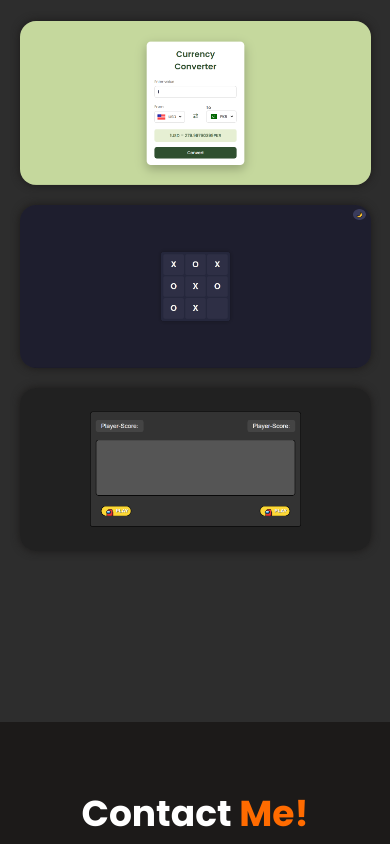
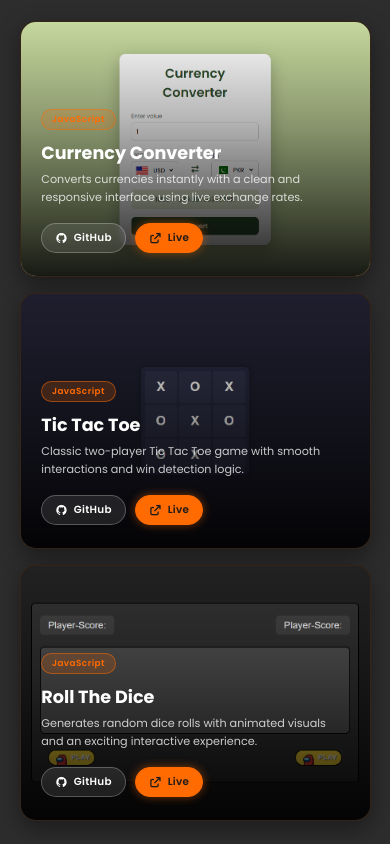
Before and after one commit to MuhammadWaris-55/Personal-Portfolio, a plain HTML site: page client/index.html in a window 390 px wide. Shown: the part 3845-4689 px from the top of the page. Drawn offline with nearby package versions, Linux system fonts and the light colour scheme.

Commit message:
Modify Projects Section

```diff
--- a/client/index.html
+++ b/client/index.html
@@ -4,7 +4,7 @@
 <head>
     <meta charset="UTF-8">
     <meta name="viewport" content="width=device-width, initial-scale=1.0">
-    <title>MERN Stack Developer - WarisCodes</title>
+    <title>WarisCodes</title>
     <link href='https://cdn.boxicons.com/3.0.7/fonts/basic/boxicons.min.css' rel='stylesheet'>
     <link rel="stylesheet" href="https://cdnjs.cloudflare.com/ajax/libs/font-awesome/7.0.1/css/all.min.css"
         integrity="sha512-2SwdPD6INVrV/lHTZbO2nodKhrnDdJK9/kg2XD1r9uGqPo1cUbujc+IYdlYdEErWNu69gVcYgdxlmVmzTWnetw=="
@@ -281,35 +281,58 @@
         <h2 class="heading">Latest <span>Projects</span></h2>
 
         <div class="projects-container">
+
             <div class="projects-box">
-                <img src="assets/project-1.png" alt="Image">
+                <img src="assets/project-1.png" alt="Currency Converter">
                 <div class="project-layer">
+                    <div class="project-tag">JavaScript</div>
                     <h4>Currency Converter</h4>
-                    <p>Converts currencies instantly with a simple and responsive interface.</p>
-                    <a href="https://github.com/MuhammadWaris-55/Currency-Converter" target="_blank"><i
-                            class="fa-solid fa-up-right-from-square"></i></a>
+                    <p>Converts currencies instantly with a clean and responsive interface using live exchange rates.</p>
+                    <div class="project-btns">
+                        <a href="https://github.com/MuhammadWaris-55/Currency-Converter" target="_blank" class="proj-btn github-btn">
+                            <i class="fa-brands fa-github"></i> GitHub
+                        </a>
+                        <a href="#" target="_blank" class="proj-btn live-btn">
+                            <i class="fa-solid fa-arrow-up-right-from-square"></i> Live
+                        </a>
+                    </div>
                 </div>
             </div>
 
             <div class="projects-box">
-                <img src="assets/project-2.png" alt="Image">
+                <img src="assets/project-2.png" alt="Tic Tac Toe">
                 <div class="project-layer">
+                    <div class="project-tag">JavaScript</div>
                     <h4>Tic Tac Toe</h4>
-                    <p>Classic Tic Tac Toe game with interactive and fun gameplay.</p>
-                    <a href="https://github.com/MuhammadWaris-55/Tic-Tac-Toe" target="_blank"><i
-                            class="fa-solid fa-up-right-from-square"></i></a>
+                    <p>Classic two-player Tic Tac Toe game with smooth interactions and win detection logic.</p>
+                    <div class="project-btns">
+                        <a href="https://github.com/MuhammadWaris-55/Tic-Tac-Toe" target="_blank" class="proj-btn github-btn">
+                            <i class="fa-brands fa-github"></i> GitHub
+                        </a>
+                        <a href="#" target="_blank" class="proj-btn live-btn">
+                            <i class="fa-solid fa-arrow-up-right-from-square"></i> Live
+                        </a>
+                    </div>
                 </div>
             </div>
 
             <div class="projects-box">
-                <img src="assets/project-3.png" alt="Image">
+                <img src="assets/project-3.png" alt="Roll The Dice">
                 <div class="project-layer">
+                    <div class="project-tag">JavaScript</div>
                     <h4>Roll The Dice</h4>
-                    <p>Generates random numbers to simulate dice rolls with excitement.</p>
-                    <a href="https://github.com/MuhammadWaris-55/Roll-The-Dice" target="_blank"><i
-                            class="fa-solid fa-up-right-from-square"></i></a>
+                    <p>Generates random dice rolls with animated visuals and an exciting interactive experience.</p>
+                    <div class="project-btns">
+                        <a href="https://github.com/MuhammadWaris-55/Roll-The-Dice" target="_blank" class="proj-btn github-btn">
+                            <i class="fa-brands fa-github"></i> GitHub
+                        </a>
+                        <a href="#" target="_blank" class="proj-btn live-btn">
+                            <i class="fa-solid fa-arrow-up-right-from-square"></i> Live
+                        </a>
+                    </div>
                 </div>
             </div>
+
         </div>
     </section>
 
--- a/client/style.css
+++ b/client/style.css
@@ -250,77 +250,182 @@ span {
 }
 
 .projects h2 {
-    margin-bottom: 4rem;
+    margin-bottom: 5rem;
 }
 
 .projects-container {
     display: grid;
     grid-template-columns: repeat(3, 1fr);
-    align-items: center;
-    gap: 2.5rem;
+    gap: 3rem;
+    align-items: stretch;
 }
 
 .projects-container .projects-box {
     position: relative;
     border-radius: 2rem;
-    box-shadow: 0 0 1rem var(--bg-color);
     overflow: hidden;
     display: flex;
+    flex-direction: column;
+    border: .2rem solid rgba(255, 107, 0, 0.12);
+    box-shadow: 0 8px 3rem rgba(0, 0, 0, 0.4);
+    transition: transform 0.4s ease, box-shadow 0.4s ease, border-color 0.4s ease;
+    min-height: 38rem;
+    background: var(--bg-color);
+    cursor: pointer;
+}
+
+.projects-box:hover {
+    transform: translateY(-8px);
+    box-shadow: 0 20px 4rem rgba(255, 107, 0, 0.2);
+    border-color: var(--primary);
 }
 
 .projects-box img {
     width: 100%;
-    transition: .5s ease;
+    height: 100%;
+    object-fit: cover;
+    display: block;
+    transition: transform 0.6s ease, filter 0.4s ease;
+    position: absolute;
+    inset: 0;
 }
 
 .projects-box:hover img {
-    transform: scale(1.1);
+    transform: scale(1.08);
+    filter: brightness(0.35);
 }
 
+/* --- Overlay layer --- */
 .projects-box .project-layer {
     position: absolute;
-    bottom: 0;
-    left: 0;
-    width: 100%;
-    height: 100%;
-    background: linear-gradient(rgba(0, 0, 0, .8), var(--primary));
+    inset: 0;
     display: flex;
-    justify-content: center;
-    align-items: center;
     flex-direction: column;
-    text-align: center;
-    padding: 0 4rem;
-    transform: translateY(100%);
-    transition: .5s ease;
+    justify-content: flex-end;
+    padding: 2.8rem 2.6rem;
+    background: linear-gradient(
+        to top,
+        rgba(0, 0, 0, 0.92) 0%,
+        rgba(0, 0, 0, 0.55) 50%,
+        transparent 100%
+    );
+    transition: background 0.4s ease;
+    z-index: 2;
 }
 
+/* on hover — shift to orange-tinted dark gradient */
 .projects-box:hover .project-layer {
-    transform: translateY(0);
-
+    background: linear-gradient(
+        to top,
+        rgba(28, 26, 25, 0.97) 0%,
+        rgba(255, 107, 0, 0.18) 55%,
+        transparent 100%
+    );
 }
 
+/* always-visible bottom strip */
 .project-layer h4 {
-    font-size: 2.5rem;
+    font-size: 2.2rem;
+    font-weight: 700;
+    color: var(--text-color);
+    margin-bottom: 0.6rem;
+    transform: translateY(0);
+    transition: transform 0.4s ease;
 }
 
+/* tag */
+.project-tag {
+    display: inline-block;
+    padding: .4rem 1.2rem;
+    background: rgba(255, 107, 0, 0.18);
+    border: .15rem solid rgba(255, 107, 0, 0.5);
+    border-radius: 3rem;
+    font-size: 1.1rem;
+    font-weight: 600;
+    color: var(--primary);
+    letter-spacing: 0.06rem;
+    margin-bottom: 1.2rem;
+    width: fit-content;
+    opacity: 0;
+    transform: translateY(12px);
+    transition: opacity 0.4s ease 0.05s, transform 0.4s ease 0.05s;
+}
+
+.projects-box:hover .project-tag {
+    opacity: 1;
+    transform: translateY(0);
+}
+
+/* description — hidden until hover */
 .project-layer p {
     font-size: 1.4rem;
-    margin: .3rem 0 1rem;
+    color: rgba(255, 255, 255, 0.78);
+    line-height: 1.6;
+    margin-bottom: 2rem;
+    max-height: 0;
+    overflow: hidden;
+    opacity: 0;
+    transform: translateY(10px);
+    transition: max-height 0.4s ease, opacity 0.35s ease 0.1s, transform 0.35s ease 0.1s;
 }
 
-.project-layer a {
-    display: inline-flex;
-    justify-content: center;
-    align-items: center;
-    width: 5rem;
-    height: 5rem;
-    background: var(--text-color);
-    border-radius: 50%;
+.projects-box:hover .project-layer p {
+    max-height: 8rem;
+    opacity: 1;
+    transform: translateY(0);
 }
 
-.project-layer a i {
-    font-size: 2rem;
-    color: var(--second-bg-color);
+/* --- Two buttons --- */
+.project-btns {
+    display: flex;
+    gap: 1.2rem;
+    opacity: 0;
+    transform: translateY(14px);
+    transition: opacity 0.35s ease 0.15s, transform 0.35s ease 0.15s;
+}
+
+.projects-box:hover .project-btns {
+    opacity: 1;
+    transform: translateY(0);
+}
+
+.proj-btn {
+    display: inline-flex;
+    align-items: center;
+    gap: .7rem;
+    padding: .9rem 2rem;
+    border-radius: 4rem;
+    font-size: 1.4rem;
+    font-weight: 600;
+    letter-spacing: 0.04rem;
+    transition: all 0.3s ease;
+    cursor: pointer;
+}
+
+.github-btn {
+    background: rgba(255, 255, 255, 0.1);
+    color: var(--text-color);
+    border: .15rem solid rgba(255, 255, 255, 0.25);
+    backdrop-filter: blur(4px);
+}
+
+.github-btn:hover {
+    background: var(--text-color);
+    color: var(--bg-color);
+    border-color: var(--text-color);
+}
+
+.live-btn {
+    background: var(--primary);
+    color: var(--bg-color);
+    border: .15rem solid var(--primary);
+    box-shadow: 0 0 1.2rem rgba(255, 107, 0, 0.45);
+}
+
+.live-btn:hover {
+    background: transparent;
+    color: var(--primary);
+    box-shadow: none;
 }
 
 .contact h2 {
@@ -401,6 +506,14 @@ span {
 @media (max-width: 1024px) {
     .projects-container {
         grid-template-columns: repeat(2, 1fr);
+        gap: 2.5rem;
+    }
+
+    .projects-container .projects-box:last-child {
+        grid-column: 1 / -1;
+        max-width: 55rem;
+        margin: 0 auto;
+        width: 100%;
     }
 }
 
@@ -507,13 +620,41 @@ span {
         margin-bottom: 3rem;
     }
 
-    /* use this when have more projects */
-    /* .projects-container {
-        grid-template-columns: repeat(2, 1fr);
-    } */
-
     .projects-container {
         grid-template-columns: 1fr;
+        gap: 2rem;
+    }
+
+    .projects-container .projects-box:last-child {
+        grid-column: auto;
+        max-width: 100%;
+    }
+
+    .projects-container .projects-box {
+        min-height: 32rem;
+    }
+
+    /* On mobile, always show the overlay so content is visible on tap */
+    .projects-box .project-layer {
+        background: linear-gradient(
+            to top,
+            rgba(0, 0, 0, 0.88) 0%,
+            rgba(0, 0, 0, 0.3) 60%,
+            transparent 100%
+        );
+    }
+
+    .project-tag,
+    .project-layer p,
+    .project-btns {
+        opacity: 1;
+        transform: translateY(0);
+        max-height: 20rem;
+    }
+
+    .proj-btn {
+        padding: .8rem 1.6rem;
+        font-size: 1.3rem;
     }
 }
 
```
